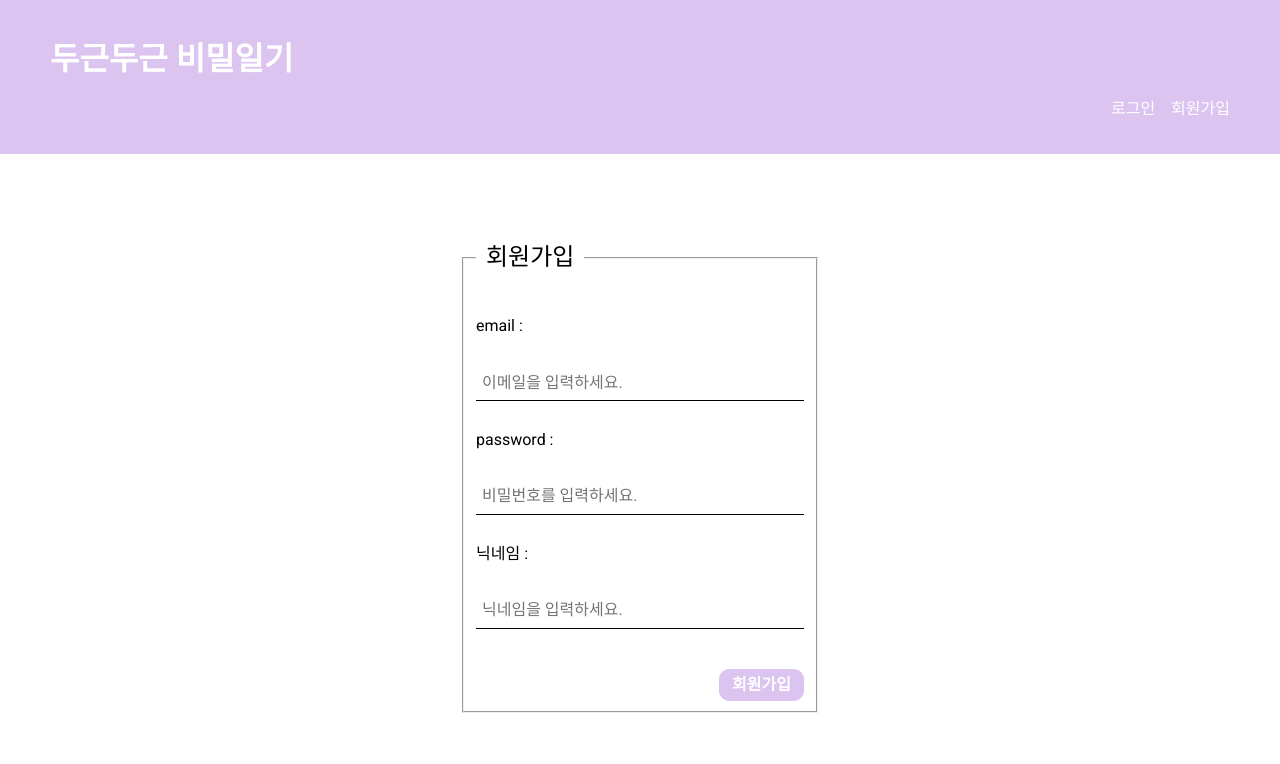
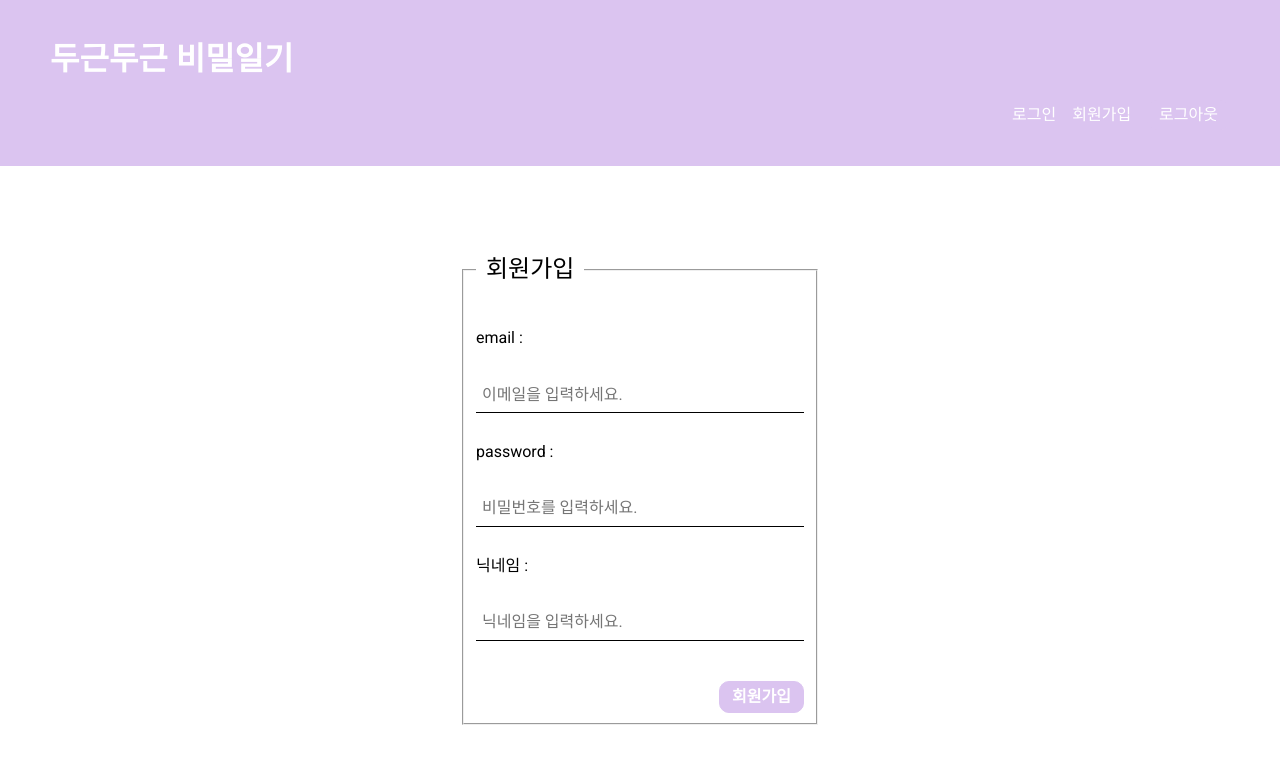
Before and after one commit to summermong/react-secretdiary, a React (Create React App) app: page /signup in a window 1280 px wide. Shown: the top 764 px of the page. Built offline with nearby package versions, Linux system fonts and the light colour scheme; no server answers.

Commit message:
:sparkles: context로 유저 정보 관리 & 로그아웃 구현

```diff
--- a/package.json
+++ b/package.json
@@ -37,5 +37,8 @@
       "last 1 firefox version",
       "last 1 safari version"
     ]
+  },
+  "devDependencies": {
+    "@babel/plugin-proposal-private-property-in-object": "^7.21.11"
   }
 }
--- a/src/components/Nav.js
+++ b/src/components/Nav.js
@@ -1,15 +1,19 @@
 import styles from "./Nav.module.css"
 import { Link } from "react-router-dom"
-
 import React from 'react'
+import { useLogout } from "../hooks/useLogout"
 
 const Nav = () => {
+
+  const {logout} = useLogout();
+
   return (
     <nav className={styles.nav}>
         <h1 className={styles.title}>두근두근 비밀일기</h1>
         <ul className={styles.list_nav}>
             <li><Link to="/login">로그인</Link></li>
             <li><Link to="/signup">회원가입</Link></li>
+            <li><button type="button" onClick={logout}>로그아웃</button></li>
         </ul>
     </nav>
   )
--- a/src/components/Nav.module.css
+++ b/src/components/Nav.module.css
@@ -6,6 +6,7 @@
 .nav .list_nav {
     display: flex;
     justify-content: right;
+    align-items: center;
     gap: 16px;
 }
 
@@ -17,3 +18,12 @@
     color: white;
     text-decoration: none;
 }
+
+.nav button {
+    padding: 6px 12px;
+    border-radius: 10px;
+    background-color: #DBC4F0;
+    border: none;
+    color: white;
+    cursor: pointer;
+}
--- /dev/null
+++ b/src/context/AuthContext.js
@@ -0,0 +1,35 @@
+import { createContext, useReducer } from 'react';
+
+// context를 객체를 생성합니다.
+const AuthContext = createContext();
+
+const authReducer = (state, action) => {
+    switch (action.type) {
+        case 'login':
+            //전개구문을 이용해 객체의 user 값을 업데이트 합니다.
+            return { ...state, user: action.payload }
+        case 'logout':
+            //전개구문을 이용해 객체의 user 값을 업데이트 합니다.
+            return { ...state, user: null }
+        default:
+            return state
+    }
+}
+
+// context를 객체를 구독할 컴포넌트의 묶음 범위를 설정합니다.
+const AuthContextProvider = ({ children }) => {
+
+    const [state, dispatch] = useReducer(authReducer, {
+        user: null
+    })
+
+    console.log(state)
+    return (
+		// { ...state, dispatch } 이 두 가지 값이 context객체를 통해 접근할 수 있는 값이 됩니다.
+        <AuthContext.Provider value={{ ...state, dispatch }}>
+            {children}
+        </AuthContext.Provider>
+    )
+}
+
+export { AuthContext, AuthContextProvider };
--- /dev/null
+++ b/src/hooks/useAuthContext.js
@@ -0,0 +1,10 @@
+import { useContext } from 'react'
+import { AuthContext } from "../context/AuthContext";
+
+export const useAuthContext = () => {
+
+    const context = useContext(AuthContext);
+
+    // 이제 context안에는 AuthContext에서 반환하는 state 값(user), dispatch 함수 두 가지가 들어있습니다.
+    return context
+}
--- /dev/null
+++ b/src/hooks/useLogout.js
@@ -0,0 +1,34 @@
+import { useState } from 'react'
+import { appAuth } from '../firebase/config'
+import { useAuthContext } from './useAuthContext'
+import { signOut } from "firebase/auth";
+
+export const useLogout = () => {
+    // useSignup 에서 사용하는 것들을 여기서도 활용합니다.
+
+    // 에러 정보를 저장합니다.
+    const [error, setError] = useState(null);
+    // 현재 서버와 통신중인 상태를 저장합니다.
+    const [isPending, setIsPending] = useState(false);
+    // 유저정보를 전역에서 활용할 수 있도록 dispatch 함수를 통해 업데이트합니다.
+    // 여기서는 유저의 상태를 로그아웃으로 업데이트합니다.
+    const { dispatch } = useAuthContext();
+
+    // 로그아웃합니다.
+    const logout = () => {
+        setError(null); // 아직 에러가 없으니 null 입니다.
+        setIsPending(true); // 통신중이므로 true입니다.
+
+        signOut(appAuth).then(() => {
+            // 로그아웃 성공!
+            dispatch({ type: 'logout' });
+            setError(null);
+            setIsPending(false);
+        }).catch((err) => {
+            setError(err.message);
+            setIsPending(false);
+            console.log(err.message);
+        });
+    }
+    return { error, isPending, logout }
+}
--- a/src/hooks/useSignup.js
+++ b/src/hooks/useSignup.js
@@ -1,6 +1,7 @@
 import { useState } from 'react';
 import { appAuth } from '../firebase/config';
 import { createUserWithEmailAndPassword, updateProfile } from 'firebase/auth';
+import { useAuthContext } from './useAuthContext';
 
 
 const useSignup = () => {
@@ -9,6 +10,8 @@
 
     // 현재 서버와 통신 상태 저장
     const [isPending, setIsPending] = useState(false);
+
+    const { dispatch } = useAuthContext();
 
     const signup = (email, password, displayName) => {
         setError(null); // 아직 에러 없음
@@ -23,6 +26,7 @@
             }
 
             updateProfile(appAuth.currentUser, { displayName }).then(() => {
+                dispatch( { type: 'login', payload: user } )
                 setError(null);
                 setIsPending(false);
             }).catch((error) => {
--- a/src/index.js
+++ b/src/index.js
@@ -1,12 +1,15 @@
 import React from 'react';
 import ReactDOM from 'react-dom/client';
 import './index.css';
-import 'normalize.css'
+import 'normalize.css';
 import App from './App';
+import { AuthContextProvider } from './context/AuthContext';
 
 const root = ReactDOM.createRoot(document.getElementById('root'));
 root.render(
   <React.StrictMode>
-    <App />
+    <AuthContextProvider>
+      <App />
+    </AuthContextProvider>
   </React.StrictMode>
 );
```
Also changed, not shown: 1 other file (tests, documents, lock files or other folders).
